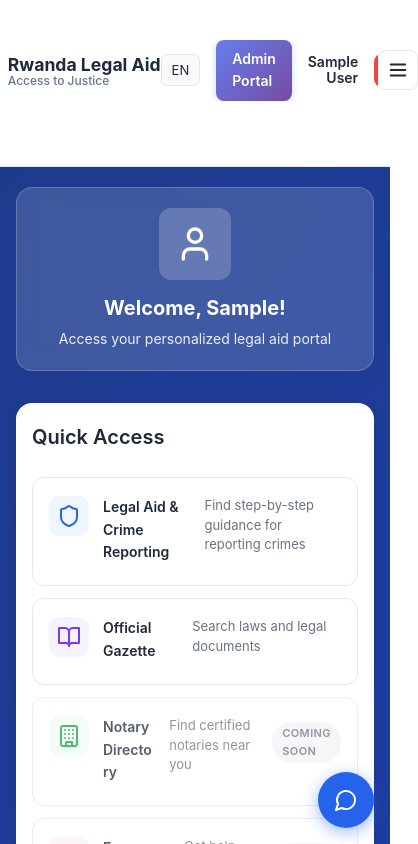
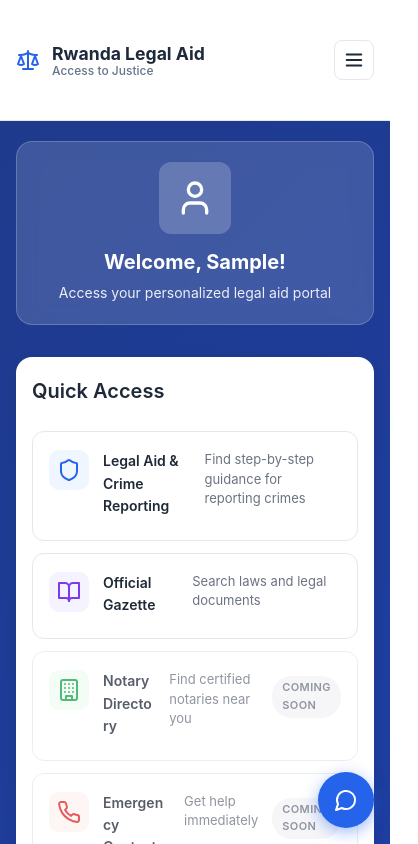
Before and after one commit to Mpatrick12/Digital-Legal-Aid, a React (Vite) app in the folder frontend/: page /dashboard in a window 390 px wide. Shown: the top 844 px of the page, 418 px wide, since content can reach past the window. Built offline with nearby package versions, Linux system fonts and the light colour scheme; sample sign-in values are in the browser's storage.

Commit message:
fix: professional mobile drawer — full-width absolute sheet below sticky nav

```diff
--- a/frontend/src/pages/Dashboard.css
+++ b/frontend/src/pages/Dashboard.css
@@ -8,6 +8,9 @@
   background: white;
   border-bottom: 1px solid #e5e7eb;
   padding: 12px 0;
+  position: sticky;
+  top: 0;
+  z-index: 100;
 }
 
 .nav-container {
@@ -19,6 +22,8 @@
 .nav-main-row {
   display: flex;
   align-items: center;
+  justify-content: space-between;
+  width: 100%;
   gap: 32px;
 }
 
@@ -76,24 +81,32 @@
 /* Mobile drawer — hidden by default */
 .mobile-drawer {
   display: none;
-  overflow: hidden;
-  max-height: 0;
-  transition: max-height 0.3s ease, opacity 0.2s ease;
-  opacity: 0;
-  border-top: 1px solid #e5e7eb;
-  margin-top: 8px;
+  position: absolute;
+  top: 100%;
+  left: 0;
+  right: 0;
+  width: 100%;
+  background: white;
+  border-bottom: 2px solid #e5e7eb;
+  box-shadow: 0 8px 24px rgba(0, 0, 0, 0.12);
+  z-index: 99;
+  animation: slideDown 0.2s ease;
+}
+
+@keyframes slideDown {
+  from { opacity: 0; transform: translateY(-8px); }
+  to   { opacity: 1; transform: translateY(0); }
 }
 
 .mobile-drawer.open {
-  max-height: 320px;
-  opacity: 1;
+  display: block;
 }
 
 .drawer-tabs {
   display: flex;
   flex-direction: column;
   gap: 4px;
-  padding: 10px 0 8px;
+  padding: 12px 16px 8px;
 }
 
 .drawer-tab {
@@ -125,7 +138,7 @@
 
 .drawer-footer {
   border-top: 1px solid #f3f4f6;
-  padding: 10px 0 6px;
+  padding: 10px 16px 14px;
   display: flex;
   flex-direction: column;
   gap: 10px;
@@ -135,7 +148,6 @@
   display: flex;
   align-items: center;
   gap: 8px;
-  padding: 4px 14px;
   font-size: 14px;
   font-weight: 600;
   color: var(--text-dark);
@@ -151,7 +163,6 @@
 .drawer-actions {
   display: flex;
   gap: 8px;
-  padding: 0 8px 4px;
 }
 
 .nav-tab {
@@ -186,7 +197,6 @@
   gap: 16px;
   flex-shrink: 1;
   min-width: 0;
-  overflow: hidden;
 }
 
 .language-selector {
@@ -559,7 +569,7 @@
   .user-email,
   .nav-tabs,
   .nav-right {
-    display: none;
+    display: none !important;
   }
 
   .hamburger-btn {
@@ -567,7 +577,7 @@
   }
 
   .mobile-drawer {
-    display: block;
+    /* shown via .open class — positioning handled in base styles */
   }
 
   .nav-container {
```
Also changed, not shown: 1 other file (tests, documents, lock files or other folders).
